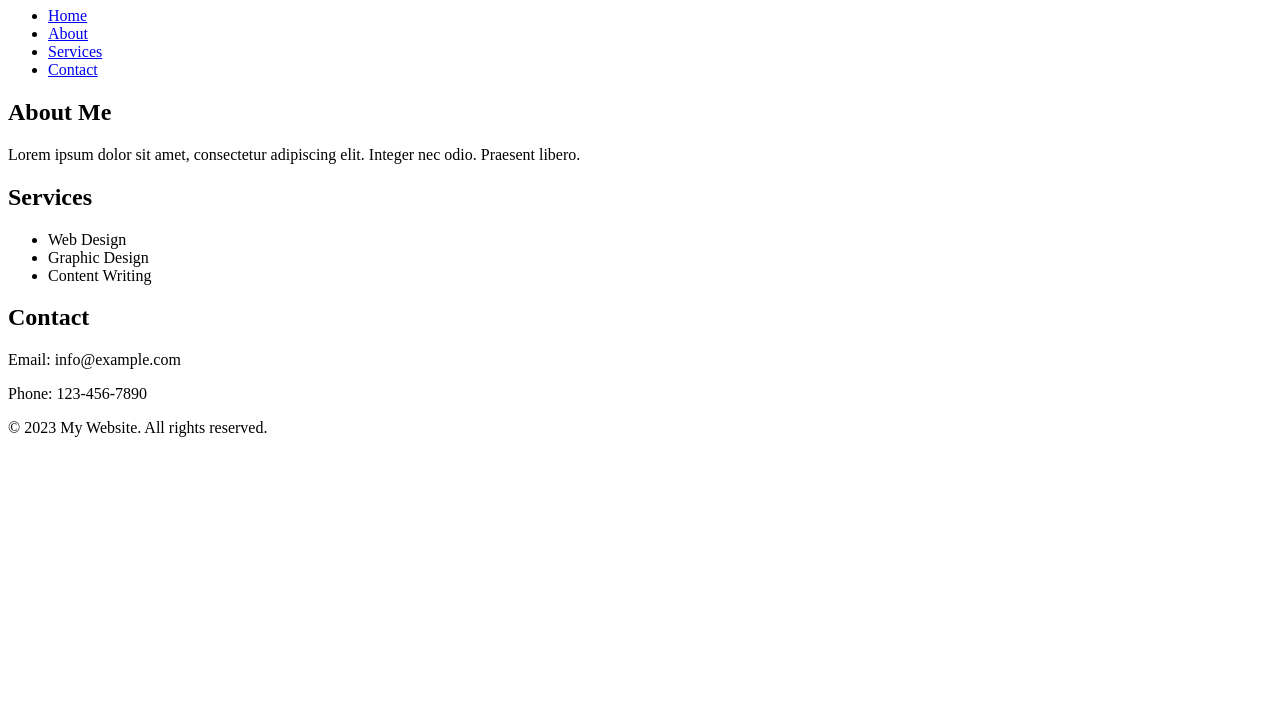
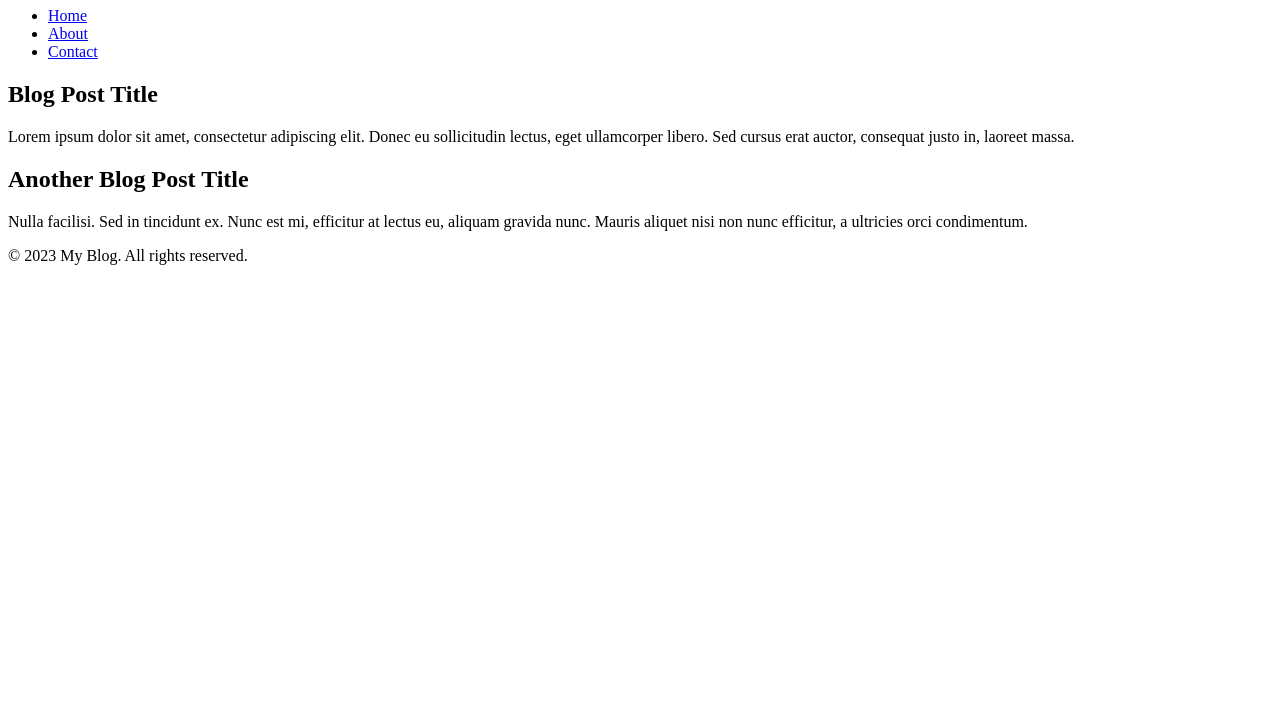
Before and after one commit to AnnaC-1/github.thingy.io, a plain HTML site: page index.html in a window 1280 px wide. Shown: the part 73-800 px from the top of the page. Drawn offline with Linux system fonts and the light colour scheme.

Commit message:
Update index.html

```diff
--- a/index.html
+++ b/index.html
@@ -1,47 +1,36 @@
 <!DOCTYPE html>
 <html>
 <head>
-  <meta charset="UTF-8">
-  <title>My GitHub Pages Website</title>
+  <title>My Blog</title>
+  <link rel="stylesheet" type="text/css" href="styles.css">
 </head>
 <body>
   <header>
-    <h1>Welcome to My Website</h1>
+    <h1>Welcome to My Blog</h1>
   </header>
 
   <nav>
     <ul>
       <li><a href="#">Home</a></li>
       <li><a href="#">About</a></li>
-      <li><a href="#">Services</a></li>
       <li><a href="#">Contact</a></li>
     </ul>
   </nav>
 
-  <main>
-    <section>
-      <h2>About Me</h2>
-      <p>Lorem ipsum dolor sit amet, consectetur adipiscing elit. Integer nec odio. Praesent libero.</p>
-    </section>
+  <section>
+    <article>
+      <h2>Blog Post Title</h2>
+      <p>Lorem ipsum dolor sit amet, consectetur adipiscing elit. Donec eu sollicitudin lectus, eget ullamcorper libero. Sed cursus erat auctor, consequat justo in, laoreet massa.</p>
+    </article>
 
-    <section>
-      <h2>Services</h2>
-      <ul>
-        <li>Web Design</li>
-        <li>Graphic Design</li>
-        <li>Content Writing</li>
-      </ul>
-    </section>
-
-    <section>
-      <h2>Contact</h2>
-      <p>Email: info@example.com</p>
-      <p>Phone: 123-456-7890</p>
-    </section>
-  </main>
+    <article>
+      <h2>Another Blog Post Title</h2>
+      <p>Nulla facilisi. Sed in tincidunt ex. Nunc est mi, efficitur at lectus eu, aliquam gravida nunc. Mauris aliquet nisi non nunc efficitur, a ultricies orci condimentum.</p>
+    </article>
+  </section>
 
   <footer>
-    <p>&copy; 2023 My Website. All rights reserved.</p>
+    <p>&copy; 2023 My Blog. All rights reserved.</p>
   </footer>
 </body>
 </html>
```
